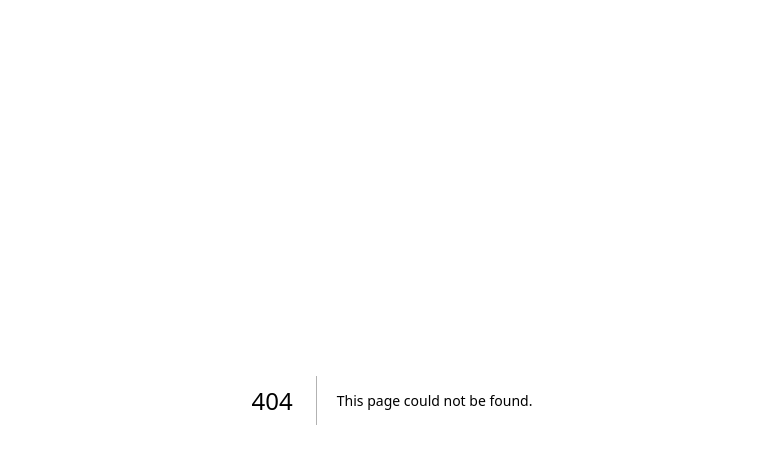
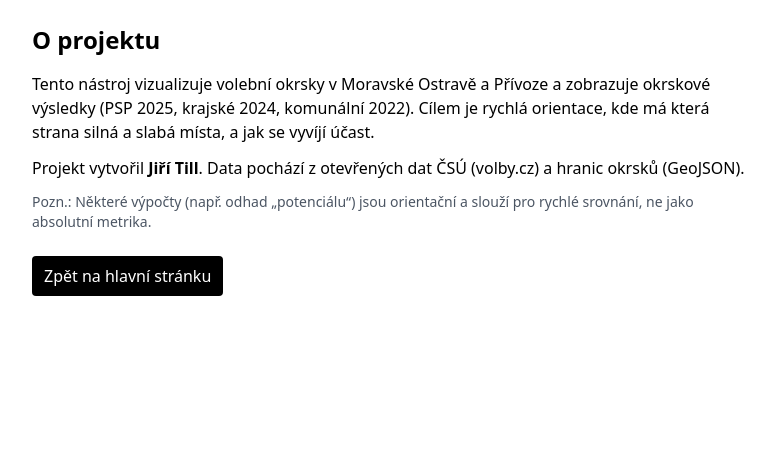
Before and after one commit to JiriTill/analyzavoleb, a Next.js app: page /o-projektu in a window 1280 px wide. Before the commit this address had no page. Shown: the top 464 px of the page, without its empty margins (248-1022 px from the left). Built offline with nearby package versions, Linux system fonts and the light colour scheme.

Commit message:
Create page.tsx

```diff
--- /dev/null
+++ b/app/o-projektu/page.tsx
@@ -0,0 +1,20 @@
+// app/o-projektu/page.tsx
+export default function OProjektuPage() {
+  return (
+    <main className="mx-auto max-w-3xl p-6">
+      <h1 className="text-2xl font-bold mb-4">O projektu</h1>
+      <p className="mb-3">
+        Tento nástroj vizualizuje volební okrsky v Moravské Ostravě a Přívoze a zobrazuje okrskové výsledky
+        (PSP 2025, krajské 2024, komunální 2022). Cílem je rychlá orientace, kde má která strana silná a slabá místa,
+        a jak se vyvíjí účast.
+      </p>
+      <p className="mb-3">
+        Projekt vytvořil <strong>Jiří Till</strong>. Data pochází z otevřených dat ČSÚ (volby.cz) a hranic okrsků (GeoJSON).
+      </p>
+      <p className="mb-6 text-sm text-gray-600">
+        Pozn.: Některé výpočty (např. odhad „potenciálu“) jsou orientační a slouží pro rychlé srovnání, ne jako absolutní metrika.
+      </p>
+      <a href="/" className="inline-block rounded bg-black px-3 py-2 text-white hover:opacity-90">Zpět na hlavní stránku</a>
+    </main>
+  );
+}
```
